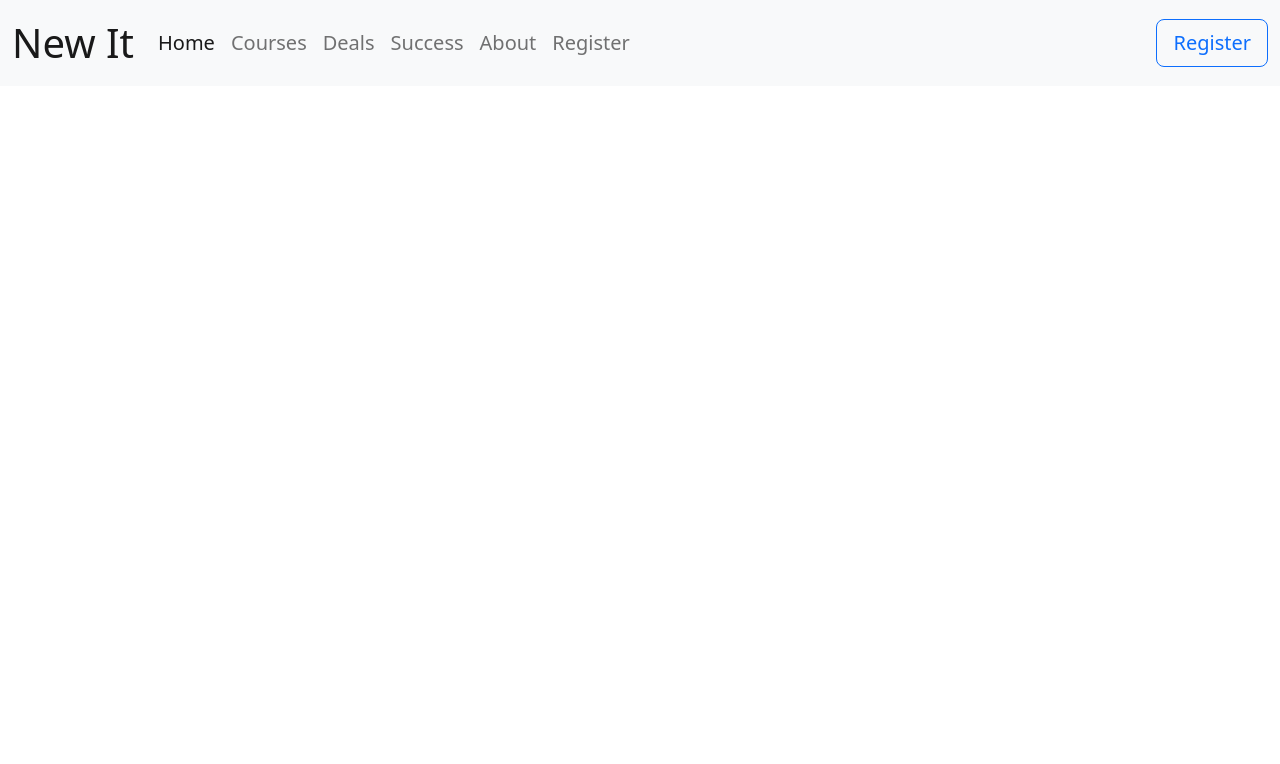
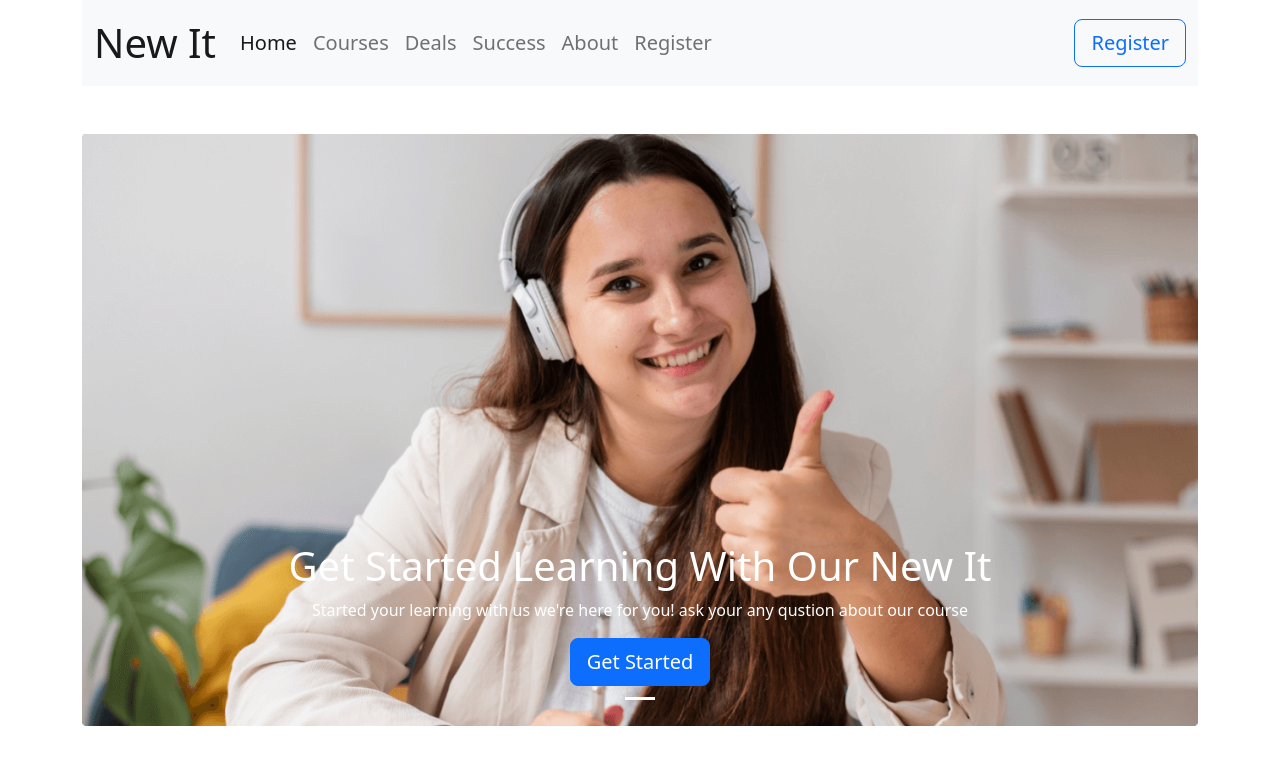
Before and after one commit to moddas311/new-it-edu, a plain HTML site: page index.html in a window 1280 px wide. Drawn offline with nearby package versions, Linux system fonts and the light colour scheme.

Commit message:
carousel added

```diff
--- a/index.html
+++ b/index.html
@@ -7,8 +7,8 @@
     <link href="https://cdn.jsdelivr.net/npm/bootstrap@5.2.0/dist/css/bootstrap.min.css" rel="stylesheet" integrity="sha384-gH2yIJqKdNHPEq0n4Mqa/HGKIhSkIHeL5AyhkYV8i59U5AR6csBvApHHNl/vI1Bx" crossorigin="anonymous">
   </head>
   <body>
-    <header>
-        <!-- navbar start  -->
+    <header class="container">
+        <!-- Navbar Part Start  -->
         <nav class="navbar navbar-expand-lg bg-light">
             <div class="container-fluid ">
               <a class="navbar-brand fs-1" href="#">New It</a>
@@ -42,7 +42,26 @@
               </div>
             </div>
         </nav>
-       <!-- navbar end  -->
+       <!-- Navbar Part End  -->
+       <!-- Carousel Part Start  -->
+      <section class="mt-5">
+        <div id="carouselExampleCaptions" class="bg-light carousel slide"       data-bs-ride="carousel">
+            <div class="carousel-indicators">
+              <button type="button" data-bs-target="#carouselExampleCaptions" data-bs-slide-to="0" class="active" aria-current="true" aria-label="Slide 1"></button>
+            </div>
+            <div class="carousel-inner">
+              <div class="carousel-item active">
+                <img src="images/cover/cover-1.png" class=" w-100" alt="...">
+                <div class="carousel-caption">
+                  <h1>Get Started Learning With Our New It</h1>
+                  <p>Started your learning with us we're here for you! ask your any qustion about our course </p>
+                  <button type="button" class="btn btn-primary btn-lg">Get Started</button>
+                </div>
+              </div>
+            </div>
+          </div>
+      </section>
+       <!-- Carousel Part End  -->
     </header>
     <script src="https://cdn.jsdelivr.net/npm/bootstrap@5.2.0/dist/js/bootstrap.bundle.min.js" integrity="sha384-A3rJD856KowSb7dwlZdYEkO39Gagi7vIsF0jrRAoQmDKKtQBHUuLZ9AsSv4jD4Xa" crossorigin="anonymous"></script>
   </body>
```
